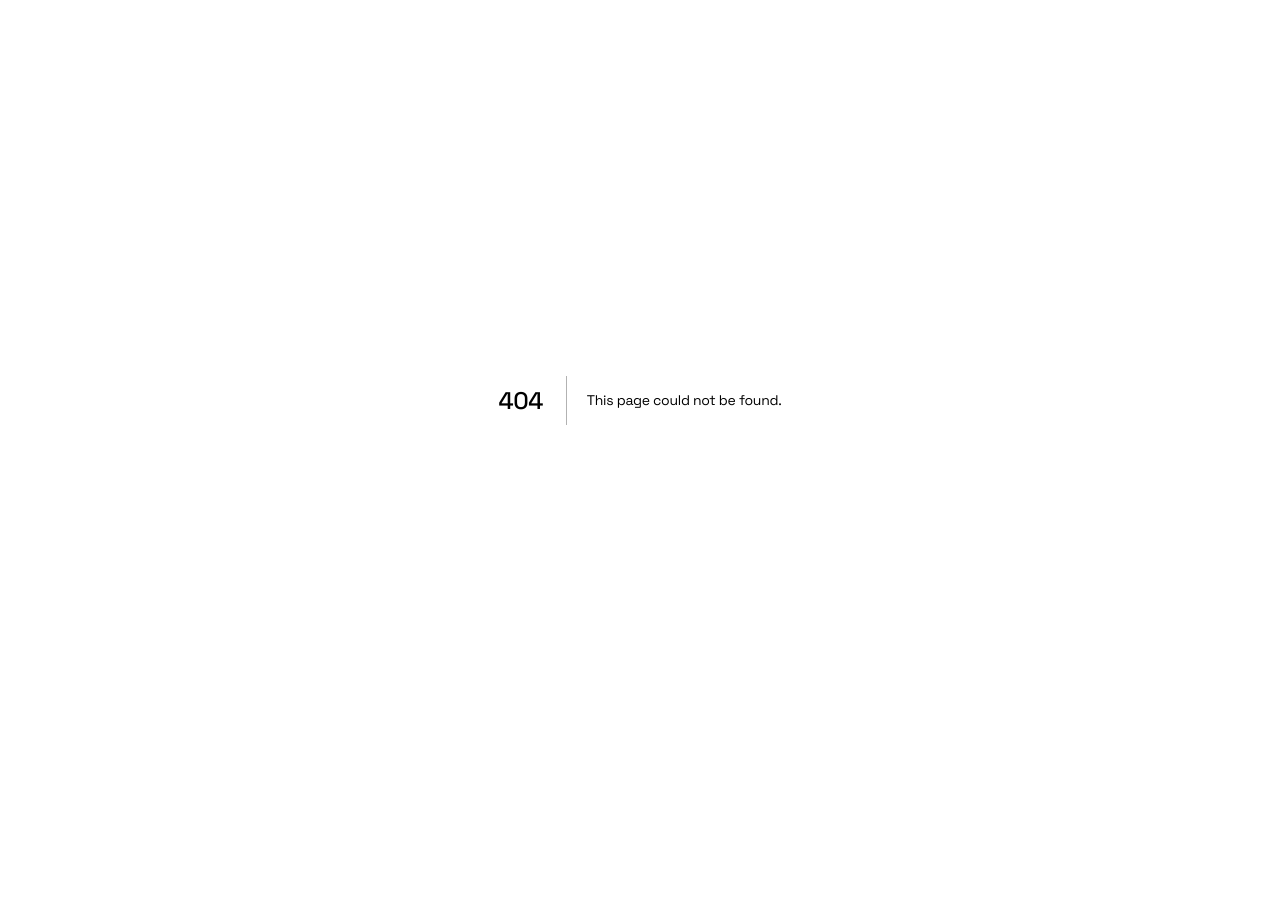
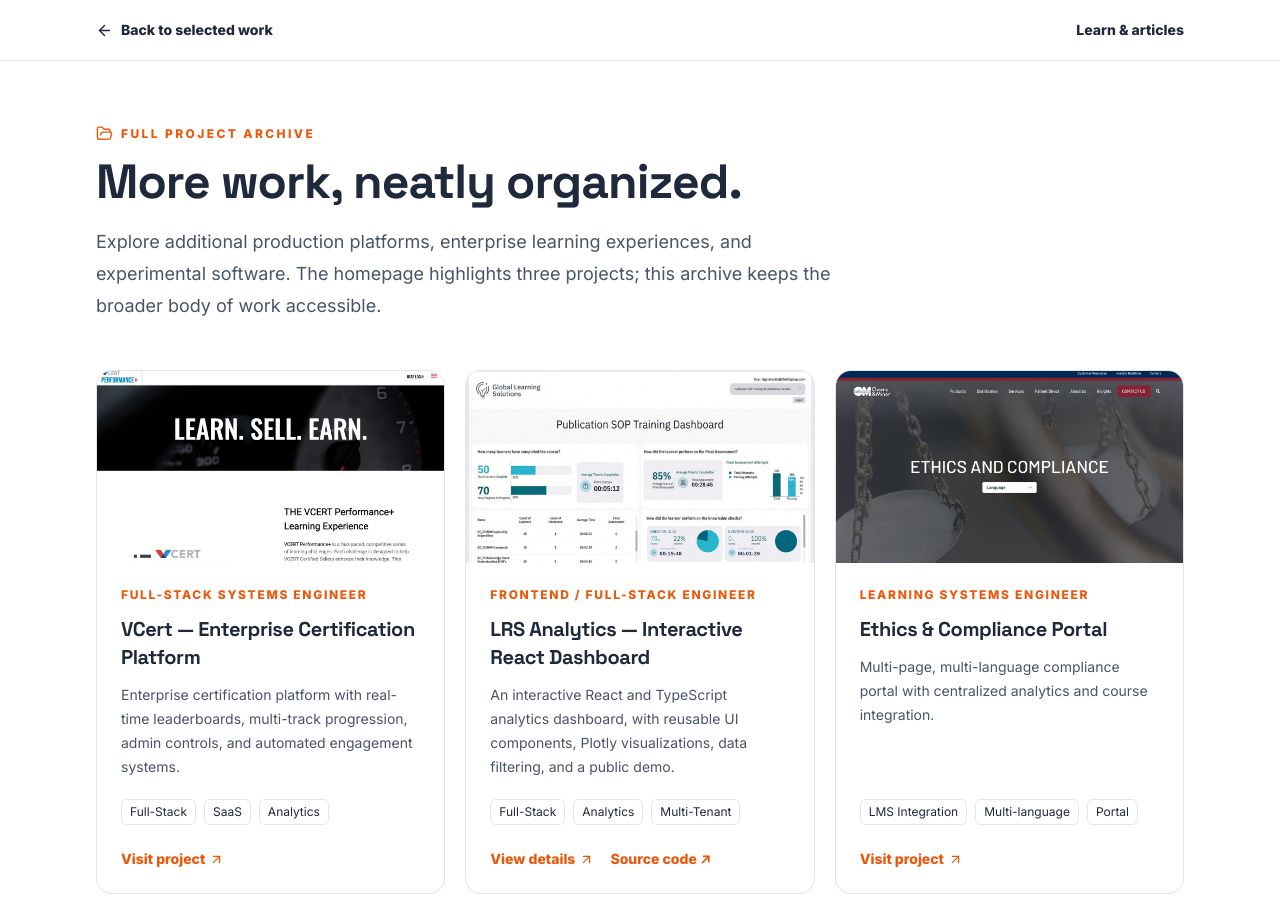
Before and after one commit to dgutensohn03/dg-portfolio, a Next.js app: page /projects in a window 1280 px wide. Before the commit this address had no page. Shown: the top 913 px of the page. Before the commit the page ends 800 px from the top, so only its background shows below. Built offline with nearby package versions, Linux system fonts and the light colour scheme.

Commit message:
Add complete project archive so no existing work is lost

```diff
--- /dev/null
+++ b/src/app/projects/page.tsx
@@ -0,0 +1,58 @@
+import type { Metadata } from "next";
+import Link from "next/link";
+import projects from "@/data/projects";
+import { ArrowLeft, ArrowUpRight, FolderOpen } from "lucide-react";
+
+export const metadata: Metadata = {
+  title: "All Projects | Daniel Gutensohn",
+  description: "A curated archive of enterprise platforms, web applications, learning systems, and frontend engineering work by Daniel Gutensohn.",
+};
+
+const base = process.env.NEXT_PUBLIC_BASE_PATH ?? (process.env.NODE_ENV === "production" ? "/dg-portfolio" : "");
+
+const companion = {
+  title: "InsureOps — Insurance Operations Platform",
+  role: "Full-Stack .NET Engineer",
+  shortDescription: "An interactive operations system demonstrating editable domain workflows, calculated metrics, and browser testing.",
+  link: "/insurance-operations/",
+  github: "https://github.com/dgutensohn03/dotnet-insurance-dashboard",
+  image: "./images/projects/insurance/insureops-dashboard-card.svg",
+  tags: [".NET", "Blazor", "Full-stack"],
+};
+
+export default function ProjectsArchive() {
+  const all = [...projects, companion];
+  return <main className="min-h-screen bg-[var(--bg)] text-[var(--fg)]">
+    <header className="border-b border-[var(--hairline)]">
+      <nav className="mx-auto flex max-w-6xl items-center justify-between gap-3 px-5 py-5 sm:px-8" aria-label="Archive navigation">
+        <Link href="/#work" className="inline-flex items-center gap-2 text-sm font-bold hover:text-[var(--accent)]"><ArrowLeft size={17}/> Back to selected work</Link>
+        <Link href="/learn/" className="text-sm font-bold hover:text-[var(--accent)]">Learn & articles</Link>
+      </nav>
+    </header>
+    <div className="mx-auto max-w-6xl px-5 pb-20 pt-16 sm:px-8">
+      <p className="flex items-center gap-2 text-xs font-bold uppercase tracking-[.2em] text-[var(--accent)]"><FolderOpen size={17}/> Full project archive</p>
+      <h1 className="mt-4 text-4xl font-bold tracking-tight sm:text-5xl">More work, neatly organized.</h1>
+      <p className="mt-5 max-w-3xl text-lg leading-8 text-[var(--muted)]">Explore additional production platforms, enterprise learning experiences, and experimental software. The homepage highlights three projects; this archive keeps the broader body of work accessible.</p>
+      <div className="mt-12 grid gap-5 md:grid-cols-2 lg:grid-cols-3">
+        {all.map(project=>{
+          const href = project.link?.startsWith("/dg-portfolio/") ? project.link.slice("/dg-portfolio".length) : project.link;
+          const isInternal = !!href?.startsWith("/");
+          return <article key={project.title} className="flex flex-col overflow-hidden rounded-2xl border border-[var(--hairline)] bg-[var(--case-card)]">
+            {project.image && <div className="h-48 overflow-hidden bg-[var(--case-band)]"><img src={base+"/"+project.image.replace(/^\.\//, "")} alt={project.title} className="h-full w-full object-cover" loading="lazy"/></div>}
+            <div className="flex flex-1 flex-col p-6">
+              <p className="text-xs font-bold uppercase tracking-[.14em] text-[var(--accent)]">{project.role}</p>
+              <h2 className="mt-3 text-xl font-bold">{project.title}</h2>
+              <p className="mt-3 flex-1 text-sm leading-6 text-[var(--muted)]">{project.shortDescription ?? project.description}</p>
+              <div className="mt-5 flex flex-wrap gap-2">{project.tags?.slice(0,3).map(tag=><span key={tag} className="rounded-md border border-[var(--hairline)] px-2 py-1 text-xs">{tag}</span>)}</div>
+              <div className="mt-6 flex flex-wrap gap-4 text-sm font-bold text-[var(--accent)]">
+                {href && (isInternal ? <Link href={href} className="inline-flex items-center gap-1 hover:underline">View details <ArrowUpRight size={15}/></Link> : <a href={href} target="_blank" rel="noopener noreferrer" className="inline-flex items-center gap-1 hover:underline">Visit project <ArrowUpRight size={15}/></a>)}
+                {project.github && <a href={project.github} target="_blank" rel="noopener noreferrer" className="hover:underline">Source code ↗</a>}
+              </div>
+            </div>
+          </article>;
+        })}
+      </div>
+      <div className="mt-12 rounded-xl border border-[var(--hairline)] bg-[var(--case-band)] p-6"><h2 className="font-bold">Looking for a technical deep dive?</h2><p className="mt-2 text-[var(--muted)]">Start with the LRS Analytics case study for React, TypeScript, component architecture, data visualization, and interactive reporting.</p><Link href="/lrs-analytics-case-study/" className="mt-4 inline-flex items-center gap-2 font-bold text-[var(--accent)] hover:underline">Read LRS Analytics case study <ArrowUpRight size={16}/></Link></div>
+    </div>
+  </main>;
+}
```
